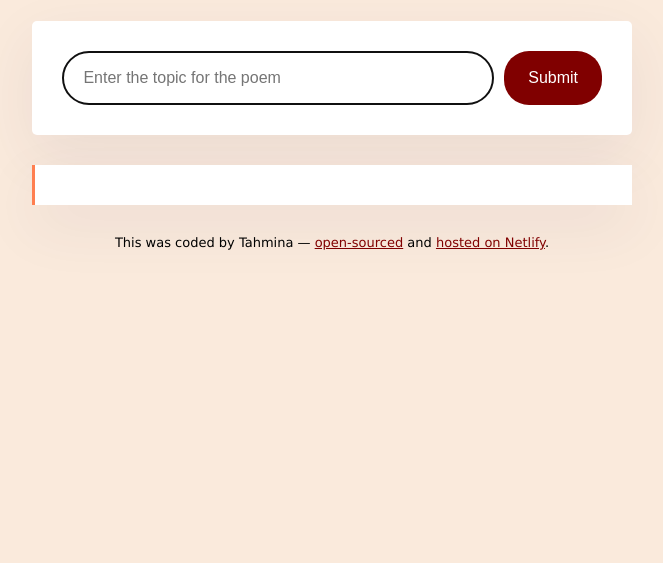
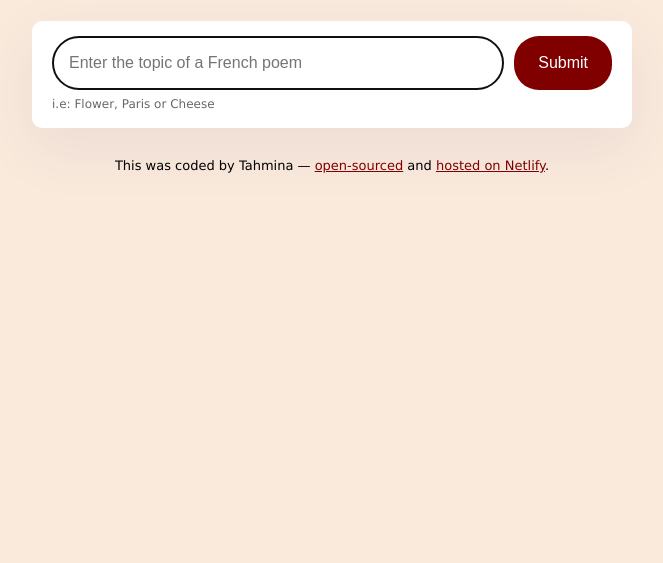
Before and after one commit to TahminaHannan/world-poem-generator, a plain HTML site: page index.html in a window 1280 px wide. Shown: the part 237-800 px from the top of the page, without its empty margins (308-971 px from the left). Drawn offline with nearby package versions, Linux system fonts and the light colour scheme.

Commit message:
updated user experience by hiding poem box

```diff
--- a/index.html
+++ b/index.html
@@ -7,31 +7,32 @@
     <script src="https://cdn.jsdelivr.net/npm/axios@1.6.7/dist/axios.min.js"></script>
     <link rel="stylesheet" href="src/style.css" />
 
-    <title>AI World Poem Generator</title>
+    <title>AI Poem Generator</title>
   </head>
 
   <body>
     <div class="container">
       <header>
-        <h1>Welcome to the AI World Poem generator</h1>
+        <h1>Welcome to the AI Poem generator</h1>
       </header>
 
       <main>
+        <div class="form-container">
           <form id="poem-generator-form">
             <input
               type="text"
-            placeholder=" Enter the topic for the poem"
+              placeholder="Enter the topic of a French poem"
               autofocus
               required
               autocomplete="off"
               class="instructions"
               id="user-instructions"
             />
-
-          <input type="Submit" class="submit-button" />
+            <input type="submit" class="submit-button" />
           </form>
-
-        <div class="poem" id="poem"></div>
+          <div class="hint">i.e: Flower, Paris or Cheese</div>
+        </div>
+        <div class="poem hidden" id="poem"></div>
       </main>
 
       <footer>
--- a/src/index.js
+++ b/src/index.js
@@ -9,6 +9,7 @@ function displayPoem(response) {
 
 function generatePoem(event) {
   event.preventDefault();
+
   let instructionsInput = document.querySelector("#user-instructions");
 
   let apiKey = "81d8a7b16474ata00ac603o3290f2df0";
@@ -18,9 +19,9 @@ function generatePoem(event) {
     "You are a romantic poem expert, writing very short poems. Your mission is to write a short 4 line poem, using the user instructions. Sign the poem with 'SheCodes AI' inside a <strong> element at the end of the poem";
   let apiURL = `https://api.shecodes.io/ai/v1/generate?prompt=${prompt}&context=${context}&key=${apiKey}`;
 
-  console.log("Generating flowers");
-  console.log(`prompt: ${prompt}`);
-  console.log(`context: ${context}`);
+  let poemElement = document.querySelector("#poem");
+  poemElement.classList.remove("hidden");
+  poemElement.innerHTML = `<div class="generating">..... Generating a poem about ${instructionsInput.value}</div>`;
 
   axios.get(apiURL).then(displayPoem);
 }
--- a/src/style.css
+++ b/src/style.css
@@ -24,13 +24,23 @@ h1 {
   color: brown;
 }
 
+.form-container {
+  background-color: white;
+  margin-bottom: 30px;
+  border-radius: 10px;
+  box-shadow: 0px 20px 60px rgba(65, 50, 100, 0.08);
+  padding: 15px 20px;
+}
+
 form {
-  padding: 30px;
-  background-color: white;
-  box-shadow: 0px 20px 60px rgba(65, 50, 100, 0.08);
-  border-radius: 5px;
   display: flex;
-  margin-bottom: 30px;
+}
+
+.hint {
+  line-height: 1.5;
+  margin-top: 5px;
+  opacity: 0.6;
+  font-size: 12px;
 }
 
 .instructions {
@@ -54,18 +64,21 @@ form {
 }
 
 .poem {
-  font-size: 14px;
-  background-color: white;
+  font-size: 16px;
+  background-color: #fff;
   padding: 20px;
-  line-height: 24px;
-  border-left: 3px solid coral;
-  box-shadow: 0px 20px 60px rgba(65, 50, 100, 0.08);
+  line-height: 2;
+  border-left: 3px solid orangered;
+  box-shadow: 0px 4px 30px 0px rgba(39, 33, 66, 0.03);
+}
+
+.hidden {
+  display: none;
 }
 
 .poem strong {
-  color: crimson;
+  color: rgb(160, 14, 14);
 }
-
 footer {
   text-align: center;
   font-size: 13px;
```
Lines whose indentation alone changed are shown as unchanged.
